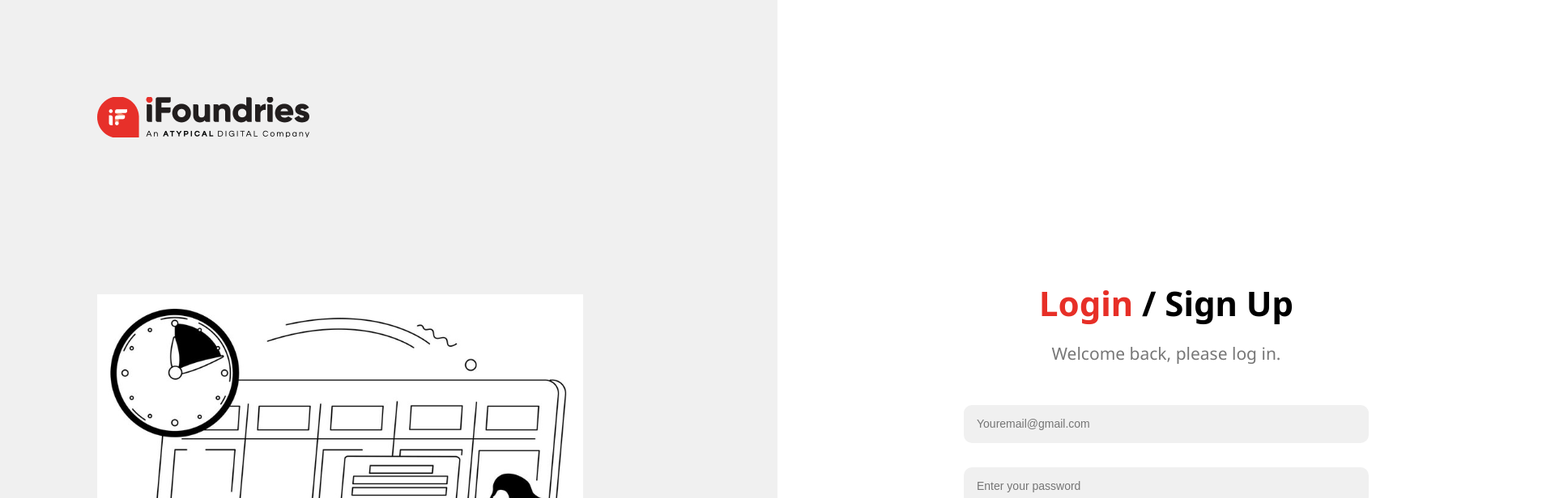
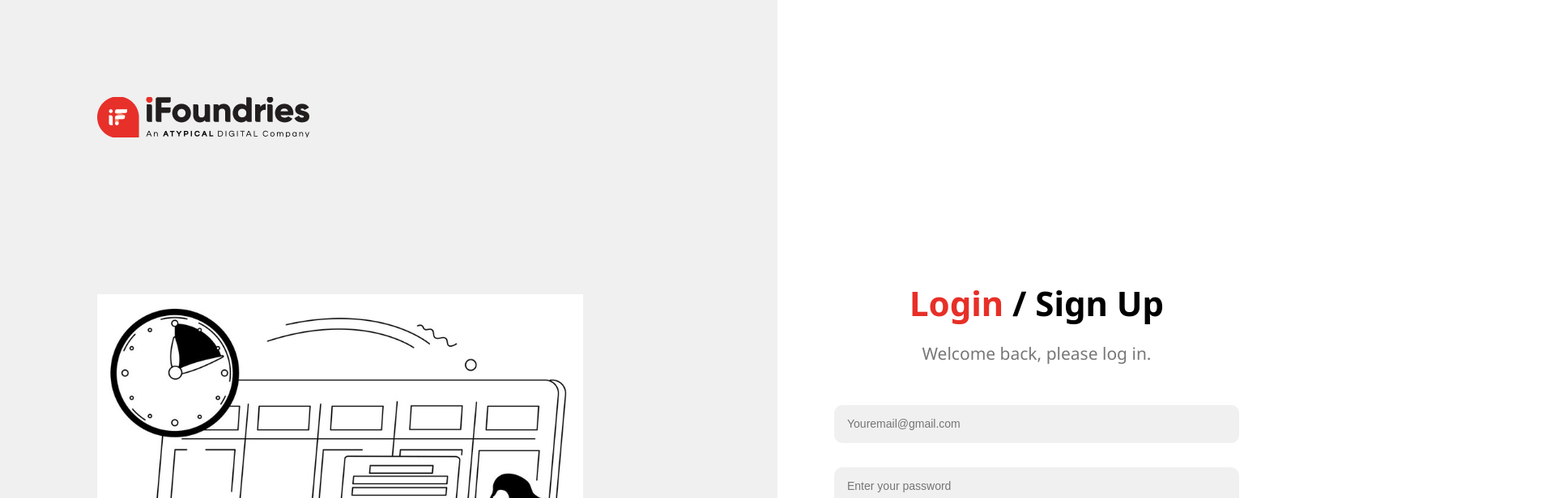
Before and after one commit to sharmasmit/ifoundries-template, a React (Create React App) app: page /LoginPage in a window 1280 px wide. Shown: the top 616 px of the page at 81% size, 1920 px wide, since content can reach past the window. Built offline with nearby package versions, Linux system fonts and the light colour scheme.

Commit message:
CSS some styles added

```diff
--- a/src/App.css
+++ b/src/App.css
@@ -51,7 +51,7 @@ button{
   text-align: center;
   padding: 14.375rem;
 }
-.logo-img, .forgot-box {
+.logo-img, .forgot-box, .login-box, .signup-box {
   width: 50%;
 }
 .logoImg{
```
